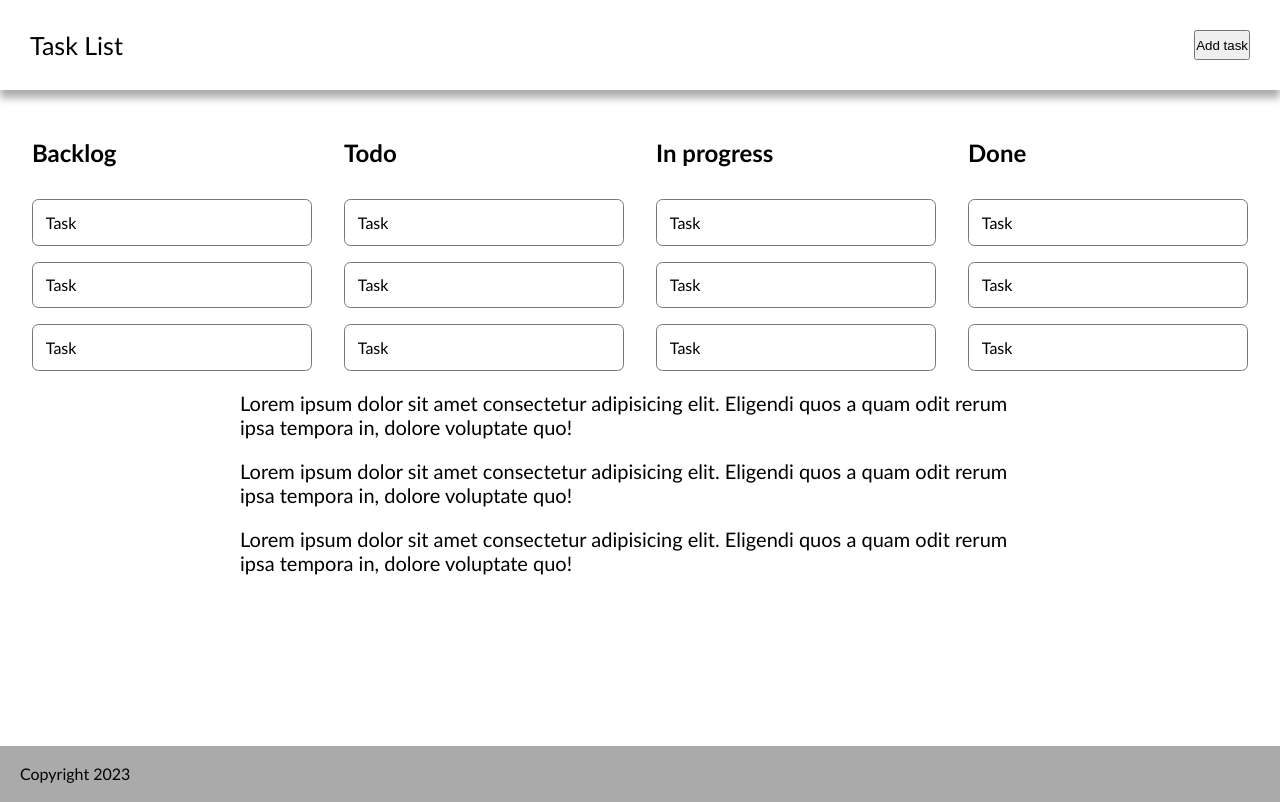
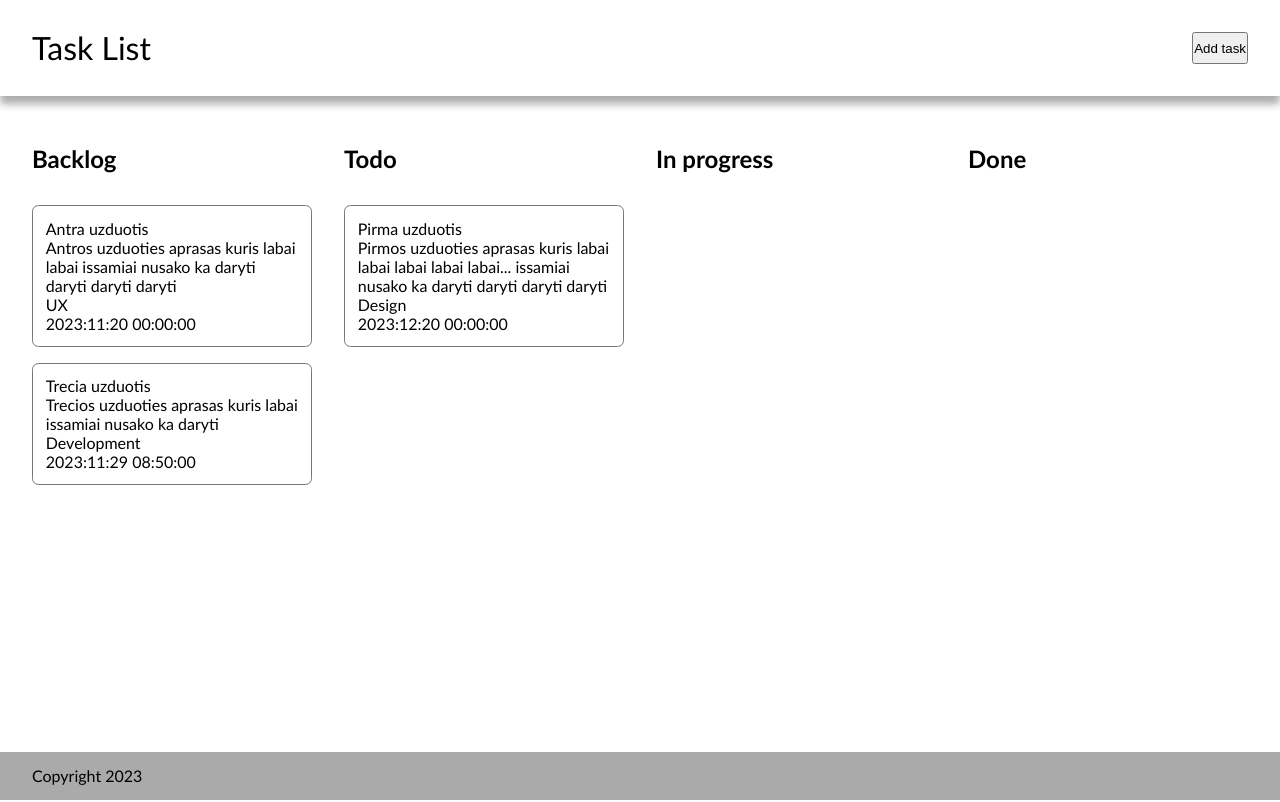
Before and after one commit to LaurynasKl/Task-list, a website with bundled scripts: page index.html in a window 1280 px wide. Built offline with nearby package versions, Linux system fonts and the light colour scheme.

Commit message:
Task list

```diff
--- a/css/header.css
+++ b/css/header.css
@@ -1,6 +1,6 @@
 .main-header{
     background-color: #fff;
-    padding: 30px;
+    padding: 2rem;
     display: flex;
     justify-content: space-between;
     font-size: 25px;
@@ -10,7 +10,11 @@
     right: 0;
     box-shadow: 0 8px 8px #0005;
 }
+.main-header .logo{
+    font-size: 2rem;
+    line-height: 1em;
 
-.mani-header > .btn{
+}
+.main-header > .btn{
     cursor: pointer;
 }
--- a/css/main.css
+++ b/css/main.css
@@ -33,7 +33,7 @@ body {
 
 .main-footer{
     background-color: #0005;
-    padding: 20px;
+    padding: 1rem 2rem;
     font-size: 1rem;
     line-height: 1em;
 }
--- a/css/todo.css
+++ b/css/todo.css
@@ -13,6 +13,7 @@
 .todo .title{
 
 }
+
 .todo .task-list{
     display: flex;
     flex-direction: column;
--- a/index.html
+++ b/index.html
@@ -16,14 +16,14 @@
     </Header>
     <main class="main">
         <section id="kanban"></section>
-        <section class="about">
+        <!-- <section class="about">
             <div>Lorem ipsum dolor sit amet consectetur adipisicing elit.
             Eligendi quos a quam odit rerum ipsa tempora in, dolore voluptate quo!</div>
             <div>Lorem ipsum dolor sit amet consectetur adipisicing elit.
             Eligendi quos a quam odit rerum ipsa tempora in, dolore voluptate quo!</div>
             <div>Lorem ipsum dolor sit amet consectetur adipisicing elit.
             Eligendi quos a quam odit rerum ipsa tempora in, dolore voluptate quo!</div>
-        </section>
+        </section> -->
     </main>
     <footer class="main-footer">Copyright 2023</footer>
 
--- a/js/Todo.js
+++ b/js/Todo.js
@@ -3,6 +3,10 @@ export class Todo{
         this.selector = selector
         this.columns = columns;
         this.DOM = null;
+        this.columnsDOM = [];
+        this.tasks = [];
+        this.lastUsedTaskId = 0;
+
 
         this.init();
     }
@@ -25,21 +29,30 @@ export class Todo{
             HTML += `
             <div class="column">
                 <h2 class="title">${column}</h2>
-                <ul class="task-list">
-                    <li class="task-card">Task</li>
-                    <li class="task-card">Task</li>
-                    <li class="task-card">Task</li>
-                </ul>
+                <ul class="task-list"></ul>
             </div>`
         }
 
 
         this.DOM.classList.add('todo');
         this.DOM.innerHTML = HTML;
-        this.DOM.style.gridTemplateColumns = `repeat(${this.columns.length}, 1fr)`
+        this.DOM.style.gridTemplateColumns = `repeat(${this.columns.length}, 1fr)`;
+
+        this.columnsDOM = this.DOM.querySelectorAll('.task-list');
     }
 
-    addTask() {
+    addTask(task) {
+        this.tasks.push(task);
+
+        const HTML = `
+            <li id="task_${++this.lastUsedTaskId}" class="task-card">
+                <div>${task.title}</div>
+                <div>${task.desc}</div>
+                <div>${task.tags}</div>
+                <div>${task.deadLine}</div>
+            </li>`;
+
+        this.columnsDOM[task.columnIndex].innerHTML += HTML;
 
     }
 }
--- a/js/main.js
+++ b/js/main.js
@@ -2,4 +2,29 @@ import { Todo } from "./Todo.js"
 
 const kanban = new Todo('#kanban',['Backlog','Todo', 'In progress', 'Done']);
 
-kanban.addTask('');
+kanban.addTask({
+    columnIndex: 1,
+    title: 'Pirma uzduotis',
+    desc: 'Pirmos uzduoties aprasas kuris labai labai labai labai labai... issamiai nusako ka  daryti  daryti daryti daryti',
+    createdOn: '2023-11-08 11:25:00',
+    deadLine: '2023:12:20 00:00:00',
+    tags: ['Design']
+});
+kanban.addTask({
+    columnIndex: 0,
+    title: 'Antra uzduotis',
+    desc: 'Antros uzduoties aprasas kuris labai labai issamiai nusako ka daryti daryti daryti daryti',
+    createdOn: '2023-11-08 11:25:00',
+    deadLine: '2023:11:20 00:00:00',
+    tags: ['UX']
+});
+kanban.addTask({
+    columnIndex: 0,
+    title: 'Trecia uzduotis',
+    desc: 'Trecios uzduoties aprasas kuris labai issamiai nusako ka daryti',
+    createdOn: '2023-11-08 11:25:00',
+    deadLine: '2023:11:29 08:50:00',
+    tags: ['Development']
+});
+
+console.log(kanban);
```
